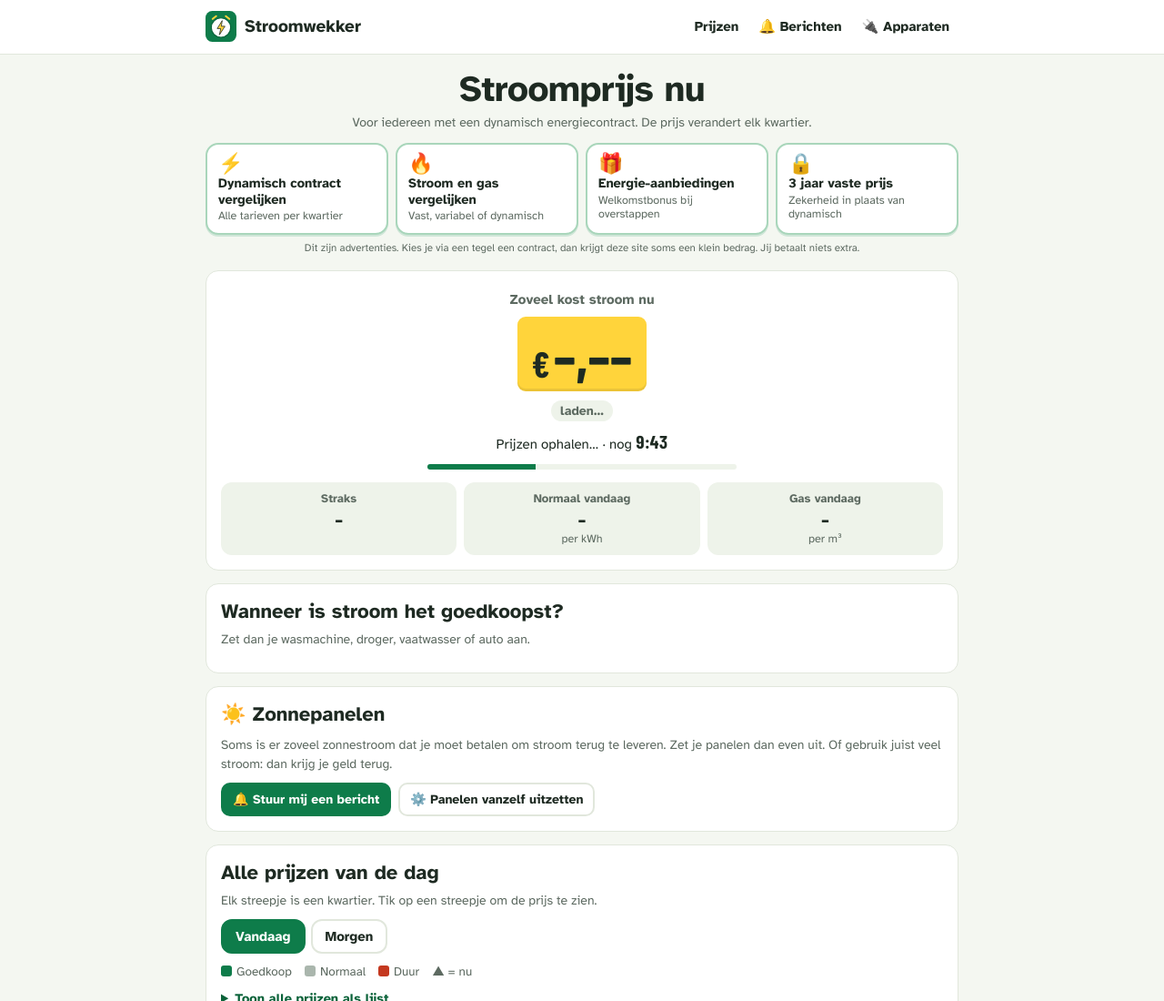
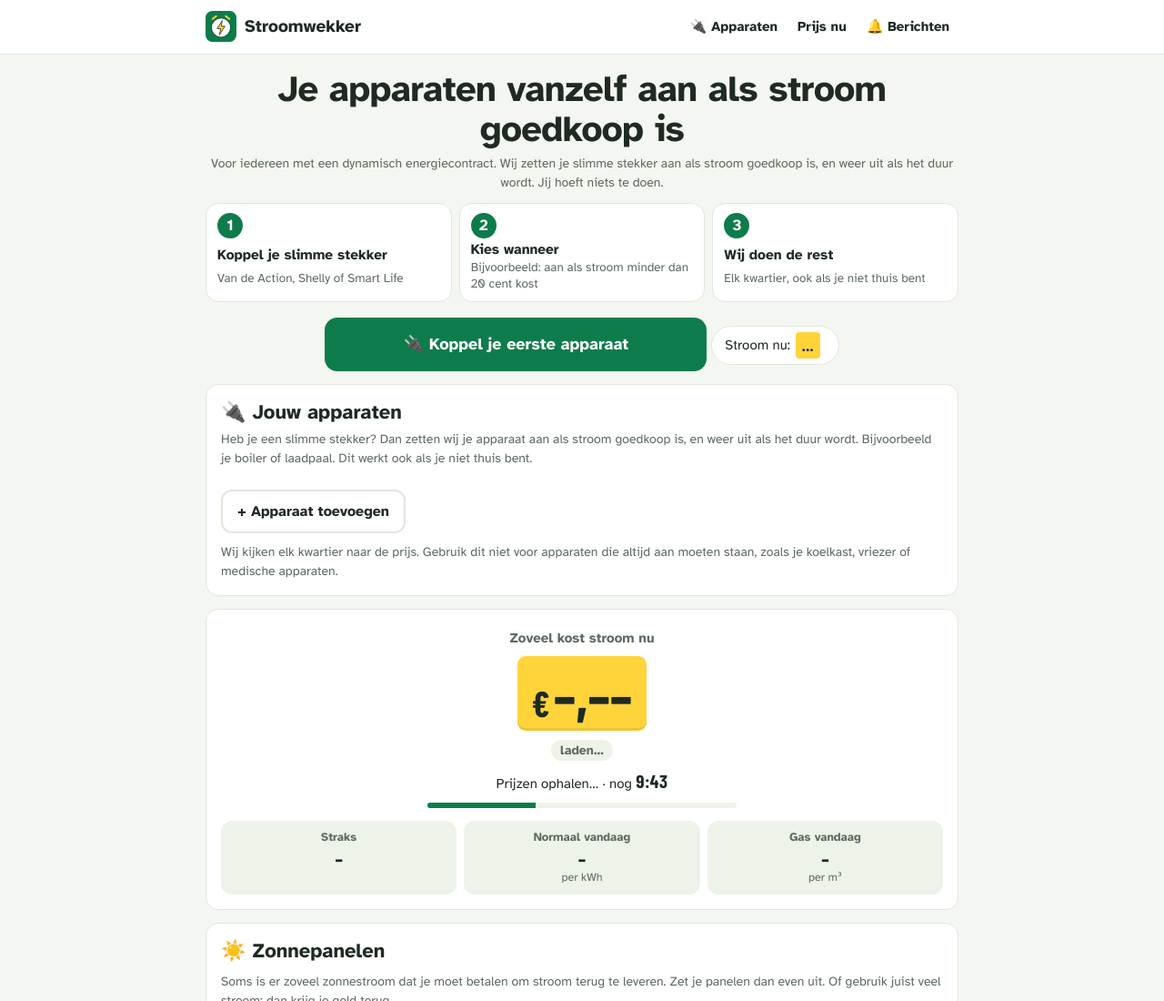
Before and after one commit to djbeltman35-arch/Stroomwekker, a website with bundled scripts: page public/index.html in a window 1280 px wide. Shown: the top 1100 px of the page at 91% size. Built offline with nearby package versions, Linux system fonts and the light colour scheme; files whose address does not match are found by name.

Commit message:
Automatisch schakelen bovenaan, advertenties lager
Co-Authored-By: Claude Opus 5.5 <noreply@anthropic.com>
Claude-Session: https://claude.ai/code/session_01Lxu2CzAjjddvpuFJvYuDec

```diff
--- a/public/index.html
+++ b/public/index.html
@@ -3,8 +3,8 @@
 <head>
 <meta charset="utf-8">
 <meta name="viewport" content="width=device-width, initial-scale=1, viewport-fit=cover">
-<title>Stroomprijs nu – dynamische energieprijzen per kwartier | Stroomwekker</title>
-<meta name="description" content="Live stroomprijs voor dynamische energiecontracten, per kwartier. Zie de goedkoopste momenten van vandaag en morgen, krijg een melding en zet je apparaten automatisch aan of uit.">
+<title>Apparaten automatisch aan bij goedkope stroom | Stroomwekker</title>
+<meta name="description" content="Heb je een dynamisch energiecontract? Stroomwekker zet je slimme stekker (Action, Shelly, Smart Life) vanzelf aan als stroom goedkoop is. Gratis, met live stroomprijs per kwartier.">
 <link rel="canonical" href="https://stroomwekker.netlify.app/">
 <meta name="theme-color" content="#0e7c4a">
 <link rel="manifest" href="/manifest.webmanifest">
@@ -70,7 +70,7 @@ button{font-weight:700;font-size:16px;cursor:pointer;border-radius:12px;border:2
 .nav a:hover{background:var(--green-soft);color:var(--green-dark)}
 @media (max-width:520px){.brand span{display:none}.nav a{font-size:14px;padding:7px 8px}}
 
-.hero{padding-block:16px 4px;text-align:center}
+.hero{padding-block:16px 14px;text-align:center}
 h1{font:700 clamp(26px,6vw,40px)/1.12 var(--text);letter-spacing:-.015em;margin:0 0 4px}
 .promise{margin:0 0 12px;font-size:14px;color:var(--muted)}
 h2{font:700 22px/1.25 var(--text);margin:0 0 10px}
@@ -86,6 +86,16 @@ h3{font:700 17px/1.3 var(--text);margin:0 0 4px}
 @media (max-width:640px){.tiles{grid-template-columns:1fr 1fr;gap:6px}.tiles a{flex-direction:row;align-items:center;gap:8px;padding:9px 10px}.tiles small{display:none}.tiles b{font-size:14px}.tiles .i{font-size:20px}}
 @media (prefers-color-scheme:dark){.tiles a{border-color:#2f5a41;box-shadow:none}}
 
+.steps{list-style:none;padding:0;margin:4px 0 14px;display:grid;grid-template-columns:repeat(3,1fr);gap:8px;text-align:left}
+.steps li{background:var(--surface);border:1px solid var(--line);border-radius:14px;padding:10px 12px;display:grid;gap:2px}
+.steps span{display:inline-grid;place-items:center;width:28px;height:28px;border-radius:50%;background:var(--green);color:var(--on-green);font-weight:700}
+.steps b{font-size:15.5px;line-height:1.25}
+.steps small{font-size:13.5px;color:var(--muted);line-height:1.3}
+@media (max-width:640px){.steps{grid-template-columns:1fr}.steps li{grid-template-columns:28px 1fr;column-gap:10px;align-items:center}.steps span{grid-row:span 2}}
+.btn.big{font-size:18px;padding:14px 22px;border-radius:14px;width:100%;max-width:420px}
+.nowstrip{display:inline-flex;gap:6px;align-items:center;margin:12px 0 4px;text-decoration:none;font-size:15px;background:var(--surface);border:1px solid var(--line);border-radius:999px;padding:6px 14px}
+.nowstrip b{background:var(--tag);color:var(--tag-ink);padding:1px 7px;border-radius:4px;font-family:var(--num);font-size:18px}
+#vergelijken .tiles{margin-bottom:10px}
 .card{background:var(--surface);border:1px solid var(--line);border-radius:var(--r);padding:16px;margin:0 0 14px}
 .now{text-align:center;padding:20px 16px 16px}
 .now .label{font-weight:700;color:var(--muted);font-size:15px;margin:0 0 8px}
@@ -163,83 +173,26 @@ details.tbl summary{cursor:pointer;font-weight:700;font-size:14.5px;margin-top:8
 <header class="top">
   <div class="wrap bar">
     <a class="brand" href="/" aria-label="Stroomwekker, naar de startpagina"><img src="/icons/icon.svg" alt="" width="34" height="34"><span>Stroomwekker</span></a>
-    <nav class="nav" aria-label="Menu"><a href="#grafiek">Prijzen</a><a href="#meldingen">🔔 Berichten</a><a href="#apparaten">🔌 Apparaten</a></nav>
+    <nav class="nav" aria-label="Menu"><a href="#apparaten">🔌 Apparaten</a><a href="#prijs">Prijs nu</a><a href="#meldingen">🔔 Berichten</a></nav>
   </div>
 </header>
 
 <main>
 <section class="wrap hero">
-  <h1>Stroomprijs nu</h1>
-  <p class="promise">Voor iedereen met een dynamisch energiecontract. De prijs verandert elk kwartier.</p>
-  <div class="tiles" id="tiles"></div>
-  <p class="partnerlabel">Dit zijn advertenties. Kies je via een tegel een contract, dan krijgt deze site soms een klein bedrag. Jij betaalt niets extra.</p>
+  <h1>Je apparaten vanzelf aan als stroom goedkoop is</h1>
+  <p class="promise">Voor iedereen met een dynamisch energiecontract. Wij zetten je slimme stekker aan als stroom goedkoop is, en weer uit als het duur wordt. Jij hoeft niets te doen.</p>
+  <ol class="steps">
+    <li><span>1</span><b>Koppel je slimme stekker</b><small>Van de Action, Shelly of Smart Life</small></li>
+    <li><span>2</span><b>Kies wanneer</b><small>Bijvoorbeeld: aan als stroom minder dan 20 cent kost</small></li>
+    <li><span>3</span><b>Wij doen de rest</b><small>Elk kwartier, ook als je niet thuis bent</small></li>
+  </ol>
+  <button class="btn big" type="button" id="heroStart">🔌 Koppel je eerste apparaat</button>
+  <a class="nowstrip" href="#prijs" id="nowStrip">Stroom nu: <b id="stripP">…</b> <span id="stripL"></span></a>
 </section>
 
 <section class="wrap">
-  <div class="card now" aria-live="polite">
-    <p class="label" id="nowLabel">Zoveel kost stroom nu</p>
-    <div><span class="tag huge" id="nowPrice"><span class="e">€</span>–,––</span></div>
-    <p class="meta"><span class="pill normaal" id="nowLevel">laden…</span></p>
-    <p class="meta"><span id="nowUntil">Prijzen ophalen…</span> · nog <span class="count" id="countdown">–:––</span></p>
-    <div class="progress" aria-hidden="true"><i id="prog"></i></div>
-    <div class="row3">
-      <div class="mini"><span class="k">Straks</span><span class="v" id="nextP">–</span><span class="s" id="nextT"></span></div>
-      <div class="mini"><span class="k">Normaal vandaag</span><span class="v" id="avgP">–</span><span class="s">per kWh</span></div>
-      <div class="mini"><span class="k">Gas vandaag</span><span class="v" id="gasP">–</span><span class="s">per m³</span></div>
-    </div>
-  </div>
-
-  <div class="card">
-    <h2>Wanneer is stroom het goedkoopst?</h2>
-    <p class="small muted" style="margin:-4px 0 10px">Zet dan je wasmachine, droger, vaatwasser of auto aan.</p>
-    <div class="best" id="best"></div>
-  </div>
-
-  <div class="card" id="zon">
-    <h2>☀️ Zonnepanelen</h2>
-    <div id="zonStatus"></div>
-    <p class="small muted" style="margin:8px 0 10px">Soms is er zoveel zonnestroom dat je moet betalen om stroom terug te leveren. Zet je panelen dan even uit. Of gebruik juist veel stroom: dan krijg je geld terug.</p>
-    <div style="display:flex;gap:8px;flex-wrap:wrap">
-      <button class="btn btn-sm" type="button" id="zonAlert">🔔 Stuur mij een bericht</button>
-      <button class="btn-line btn-sm" type="button" id="zonDevice">⚙️ Panelen vanzelf uitzetten</button>
-    </div>
-  </div>
-
-  <div class="card" id="grafiek">
-    <h2>Alle prijzen van de dag</h2>
-    <p class="small muted" style="margin:-4px 0 10px">Elk streepje is een kwartier. Tik op een streepje om de prijs te zien.</p>
-    <div class="tabs" role="tablist">
-      <button role="tab" aria-selected="true" data-day="0">Vandaag</button>
-      <button role="tab" aria-selected="false" data-day="1" id="tabTomorrow">Morgen</button>
-    </div>
-    <p class="small muted" id="chartNote" hidden></p>
-    <div class="chartbox" id="chartbox"><div class="tip" id="tip" hidden></div></div>
-    <div class="legend"><span><i style="background:var(--green)"></i>Goedkoop</span><span><i style="background:var(--mid)"></i>Normaal</span><span><i style="background:var(--deal)"></i>Duur</span><span>▲ = nu</span></div>
-    <details class="tbl"><summary>Toon alle prijzen als lijst</summary><table class="qtable" id="qtable"></table></details>
-  </div>
-
-  <div class="card" id="meldingen">
-    <h2>🔔 Berichten</h2>
-    <p class="small muted" style="margin-top:-4px">Krijg een bericht op je telefoon als stroom goedkoop of duur is. Ook als de app dicht is.</p>
-    <div class="notice" id="pushNotice"></div>
-    <ul class="list" id="alertList"></ul>
-    <form class="form" id="alertForm">
-      <label>Stuur mij een bericht als…
-        <select id="aType">
-          <option value="below">stroom goedkoper is dan…</option>
-          <option value="above">stroom duurder is dan…</option>
-          <option value="cheapest">de goedkoopste uren van de dag beginnen</option>
-          <option value="tomorrow">de prijzen van morgen er zijn</option>
-          <option value="negative">ik voor terugleveren moet betalen (zonnepanelen uit)</option>
-        </select></label>
-      <label id="aValWrap">Prijs in cent <input id="aVal" type="number" inputmode="decimal" step="0.1" value="20"></label>
-      <label id="aHrsWrap" hidden>Hoeveel uur? <select id="aHrs"><option>1</option><option selected>2</option><option>3</option><option>4</option><option>6</option></select></label>
-      <button class="btn" type="submit">Bericht aanzetten</button>
-    </form>
-  </div>
-
   <div class="card" id="apparaten">
-    <h2>🔌 Apparaten vanzelf aan en uit</h2>
+    <h2>🔌 Jouw apparaten</h2>
     <p class="small muted" style="margin-top:-4px">Heb je een slimme stekker? Dan zetten wij je apparaat aan als stroom goedkoop is, en weer uit als het duur wordt. Bijvoorbeeld je boiler of laadpaal. Dit werkt ook als je niet thuis bent.</p>
     <ul class="list" id="devList"></ul>
     <button class="btn-line" id="devAdd" type="button">+ Apparaat toevoegen</button>
@@ -314,6 +267,68 @@ details.tbl summary{cursor:pointer;font-weight:700;font-size:14.5px;margin-top:8
     <p class="small muted" style="margin:10px 0 0">Wij kijken elk kwartier naar de prijs. Gebruik dit niet voor apparaten die altijd aan moeten staan, zoals je koelkast, vriezer of medische apparaten.</p>
   </div>
 
+  <div class="card now" id="prijs" aria-live="polite">
+    <p class="label" id="nowLabel">Zoveel kost stroom nu</p>
+    <div><span class="tag huge" id="nowPrice"><span class="e">€</span>–,––</span></div>
+    <p class="meta"><span class="pill normaal" id="nowLevel">laden…</span></p>
+    <p class="meta"><span id="nowUntil">Prijzen ophalen…</span> · nog <span class="count" id="countdown">–:––</span></p>
+    <div class="progress" aria-hidden="true"><i id="prog"></i></div>
+    <div class="row3">
+      <div class="mini"><span class="k">Straks</span><span class="v" id="nextP">–</span><span class="s" id="nextT"></span></div>
+      <div class="mini"><span class="k">Normaal vandaag</span><span class="v" id="avgP">–</span><span class="s">per kWh</span></div>
+      <div class="mini"><span class="k">Gas vandaag</span><span class="v" id="gasP">–</span><span class="s">per m³</span></div>
+    </div>
+  </div>
+
+  <div class="card" id="zon">
+    <h2>☀️ Zonnepanelen</h2>
+    <div id="zonStatus"></div>
+    <p class="small muted" style="margin:8px 0 10px">Soms is er zoveel zonnestroom dat je moet betalen om stroom terug te leveren. Zet je panelen dan even uit. Of gebruik juist veel stroom: dan krijg je geld terug.</p>
+    <div style="display:flex;gap:8px;flex-wrap:wrap">
+      <button class="btn btn-sm" type="button" id="zonAlert">🔔 Stuur mij een bericht</button>
+      <button class="btn-line btn-sm" type="button" id="zonDevice">⚙️ Panelen vanzelf uitzetten</button>
+    </div>
+  </div>
+
+  <div class="card" id="meldingen">
+    <h2>🔔 Berichten</h2>
+    <p class="small muted" style="margin-top:-4px">Krijg een bericht op je telefoon als stroom goedkoop of duur is. Ook als de app dicht is.</p>
+    <div class="notice" id="pushNotice"></div>
+    <ul class="list" id="alertList"></ul>
+    <form class="form" id="alertForm">
+      <label>Stuur mij een bericht als…
+        <select id="aType">
+          <option value="below">stroom goedkoper is dan…</option>
+          <option value="above">stroom duurder is dan…</option>
+          <option value="cheapest">de goedkoopste uren van de dag beginnen</option>
+          <option value="tomorrow">de prijzen van morgen er zijn</option>
+          <option value="negative">ik voor terugleveren moet betalen (zonnepanelen uit)</option>
+        </select></label>
+      <label id="aValWrap">Prijs in cent <input id="aVal" type="number" inputmode="decimal" step="0.1" value="20"></label>
+      <label id="aHrsWrap" hidden>Hoeveel uur? <select id="aHrs"><option>1</option><option selected>2</option><option>3</option><option>4</option><option>6</option></select></label>
+      <button class="btn" type="submit">Bericht aanzetten</button>
+    </form>
+  </div>
+
+  <div class="card">
+    <h2>Wanneer is stroom het goedkoopst?</h2>
+    <p class="small muted" style="margin:-4px 0 10px">Zet dan je wasmachine, droger, vaatwasser of auto aan.</p>
+    <div class="best" id="best"></div>
+  </div>
+
+  <div class="card" id="grafiek">
+    <h2>Alle prijzen van de dag</h2>
+    <p class="small muted" style="margin:-4px 0 10px">Elk streepje is een kwartier. Tik op een streepje om de prijs te zien.</p>
+    <div class="tabs" role="tablist">
+      <button role="tab" aria-selected="true" data-day="0">Vandaag</button>
+      <button role="tab" aria-selected="false" data-day="1" id="tabTomorrow">Morgen</button>
+    </div>
+    <p class="small muted" id="chartNote" hidden></p>
+    <div class="chartbox" id="chartbox"><div class="tip" id="tip" hidden></div></div>
+    <div class="legend"><span><i style="background:var(--green)"></i>Goedkoop</span><span><i style="background:var(--mid)"></i>Normaal</span><span><i style="background:var(--deal)"></i>Duur</span><span>▲ = nu</span></div>
+    <details class="tbl"><summary>Toon alle prijzen als lijst</summary><table class="qtable" id="qtable"></table></details>
+  </div>
+
   <div class="card" id="instellingen">
     <h2>⚙️ Instellingen</h2>
     <form class="form" id="setForm" style="background:none;border:0;padding:0">
@@ -332,6 +347,26 @@ details.tbl summary{cursor:pointer;font-weight:700;font-size:14.5px;margin-top:8
       <div style="display:flex;gap:8px;margin-top:8px"><input id="otherCode" placeholder="Plak hier een code" style="flex:1;padding:8px;border:1px solid var(--line);border-radius:8px"><button class="btn btn-sm" id="useCode" type="button">Gebruiken</button></div>
     </details>
   </div>
+
+  <div class="card" id="vergelijken">
+    <h2>Nog geen dynamisch contract? Of wil je overstappen?</h2>
+    <div class="tiles" id="tiles"></div>
+  <p class="partnerlabel">Dit zijn advertenties. Kies je via een tegel een contract, dan krijgt deze site soms een klein bedrag. Jij betaalt niets extra.</p>
+  </div>
+
+
+
+
+
+
+
+
+
+
+
+
+
+
 
   <section class="card faq">
     <h2>Vragen</h2>
--- a/public/js/app.js
+++ b/public/js/app.js
@@ -74,6 +74,8 @@ function render() {
     $('nowPrice').innerHTML = `<span class="e">€</span>${a},${b}<span class="u">/kWh</span>`;
     const l = levelOf(cur.spot, lv);
     $('nowLevel').className = 'pill ' + l;
+    $('stripP').textContent = ct(p) + ' cent';
+    $('stripL').textContent = { goedkoop: '🟢 goedkoop', normaal: '⚪ gewone prijs', duur: '🔴 duur' }[l];
     $('nowLevel').textContent = { goedkoop: '🟢 Goedkoop: goed moment', normaal: '⚪ Gewone prijs', duur: '🔴 Duur: liever wachten' }[l];
     $('nowUntil').textContent = `Deze prijs geldt tot ${nlTime(cur.t + Q)}`;
     document.title = `${ct(p)} ct – Stroomprijs nu | Stroomwekker`;
@@ -268,6 +270,7 @@ function openDev(d) {
   kindUI(); ruleUI(); $('dName').focus();
 }
 $('devAdd').onclick = () => openDev(null);
+$('heroStart').onclick = () => { openDev(null); $('apparaten').scrollIntoView({ behavior: 'smooth' }); };
 $('zonDevice').onclick = () => {
   openDev(null); $('dName').value = 'Zonnepanelen'; $('dKind').value = 'webhook'; $('dRule').value = 'solar'; kindUI(); ruleUI();
   $('apparaten').scrollIntoView({ behavior: 'smooth' });
```
